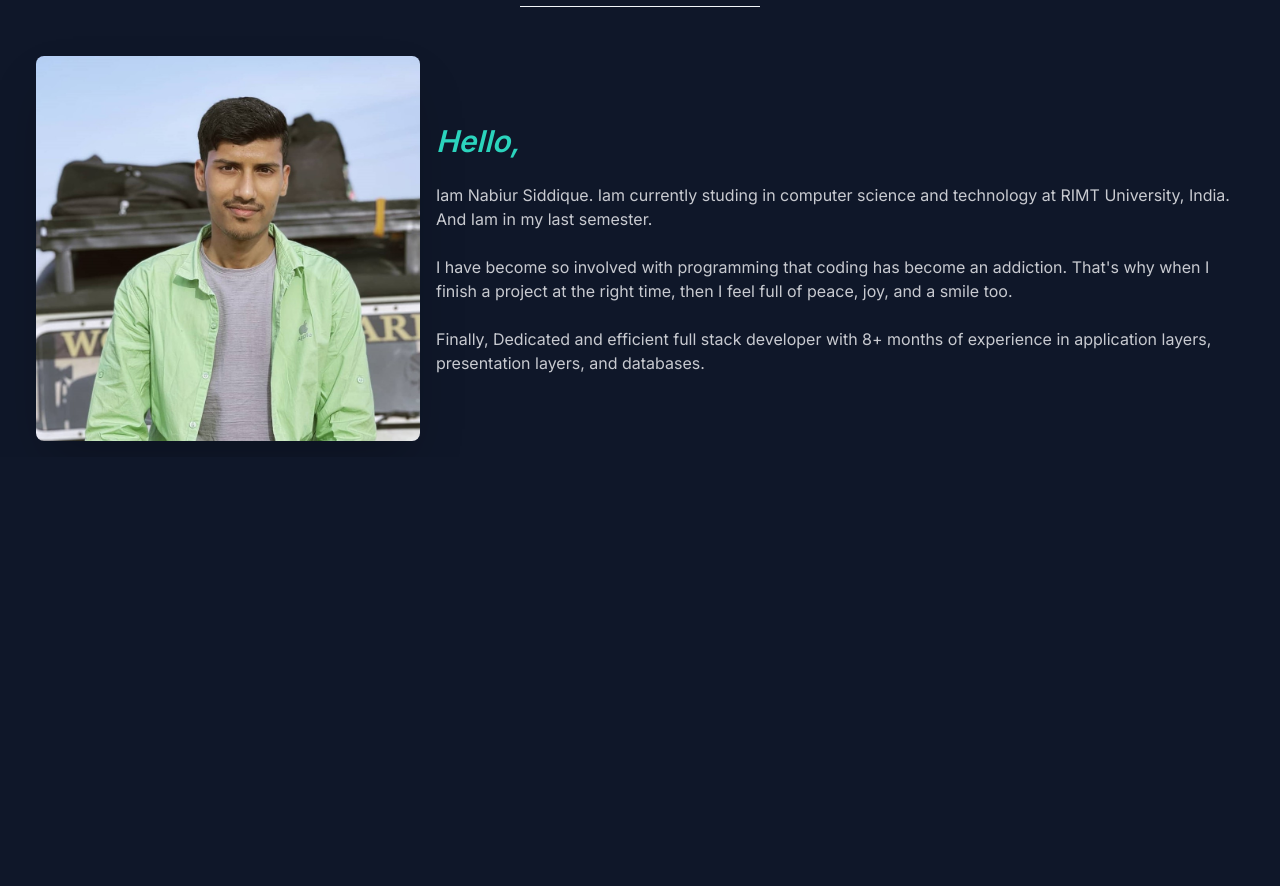
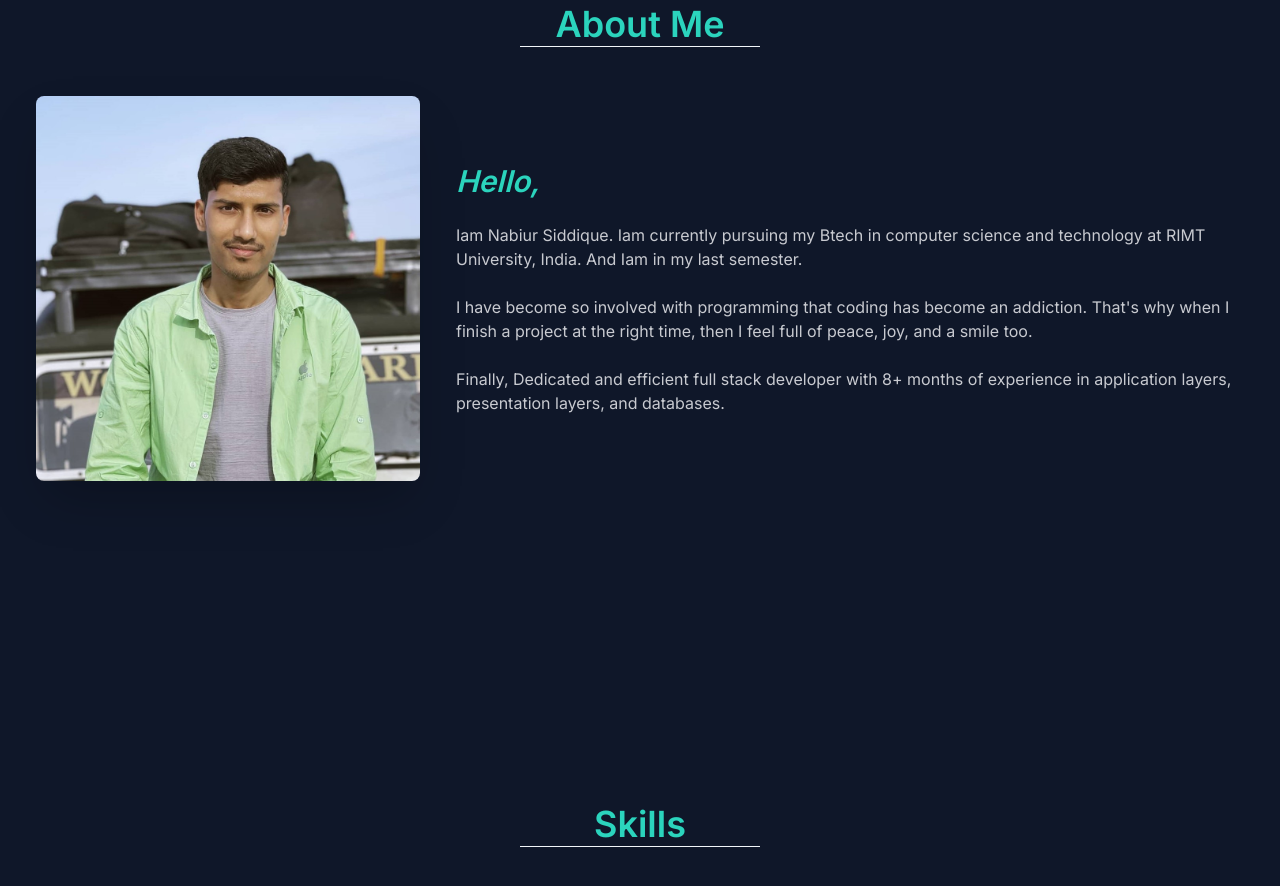
Before and after one commit to nabiursiddique/My-Portfolio-website, a React (Vite) app: page / in a window 1280 px wide. Shown: the part 672-1558 px from the top of the page. Before the commit the page ends 1129 px from the top, so only its background shows below. Built offline with nearby package versions, Linux system fonts and the light colour scheme.

Commit message:
Design- scroll to top is implemented

```diff
--- a/src/App.jsx
+++ b/src/App.jsx
@@ -1,14 +1,20 @@
 import About from "./components/About/About"
 import Home from "./components/Home/Home/Home"
+import ScrollToTop from "./components/ScrollToTop/ScrollToTop"
 import { NavbarDefault } from "./components/Shared/Navbar/Navbar"
+import Skills from "./components/Skills/Skills"
 
 const App = () => {
   return (
-    <div className="font-body max-w-[1440px] mx-auto">
-      <NavbarDefault />
-      <Home />
-      <About />
-    </div>
+    <>
+      <div className="font-body max-w-[1440px] mx-auto">
+        <NavbarDefault />
+        <Home />
+        <About />
+        <Skills />
+      </div>
+      <ScrollToTop />
+    </>
   )
 }
 
--- a/src/components/About/About.jsx
+++ b/src/components/About/About.jsx
@@ -4,7 +4,7 @@ import NabiurSiddique from '../../assets/NabiurSiddique.jpg'
 const About = () => {
     return (
 
-        <section id='about' className='lg:mx-5'>
+        <section id='about' className='lg:mx-5 h-screen pt-10'>
             <div className='hero mb-5'>
                 <div className='hero-content justify-start'>
                     <h2 className='text-4xl text-success font-semibold '>About Me</h2>
@@ -12,11 +12,11 @@ const About = () => {
                 <span className='w-60 h-[.5px] bg-slate-100 mt-11'></span>
             </div>
             <div className="hero">
-                <div className="hero-content flex-col-reverse lg:flex-row">
+                <div className="hero-content flex-col lg:flex-row">
                     <img src={NabiurSiddique} className="max-w-sm rounded-lg shadow-2xl" />
-                    <div>
+                    <div className='lg:ml-5 md:ml-5'>
                         <h2 className='text-3xl text-success font-semibold mb-6 italic'>Hello,</h2>
-                        <p>Iam Nabiur Siddique. Iam currently studing in computer science and technology at RIMT University, India. And Iam in my last semester.
+                        <p>Iam Nabiur Siddique. Iam currently pursuing my Btech in computer science and technology at RIMT University, India. And Iam in my last semester.
                             <br />
                             <br />
                             I have become so involved with programming that coding has become an addiction. That's why when I finish a project at the right time, then I feel full of peace, joy, and a smile too.
--- a/src/components/Home/Home/Home.jsx
+++ b/src/components/Home/Home/Home.jsx
@@ -3,7 +3,7 @@ import Hero from '../Hero/Hero';
 
 const Home = () => {
     return (
-        <div>
+        <div id='#'>
             <Hero />
         </div>
     );
--- a/src/components/Home/Leftside/Leftside.jsx
+++ b/src/components/Home/Leftside/Leftside.jsx
@@ -5,7 +5,7 @@ import { motion } from "framer-motion";
 
 const Leftside = () => {
     return (
-        <section id='home'>
+        <section>
             <div className='flex flex-col gap-7'>
                 <motion.a
                     initial={{ y: 10, opacity: 0 }}
--- /dev/null
+++ b/src/components/ScrollToTop/ScrollToTop.jsx
@@ -0,0 +1,40 @@
+import React, { useEffect, useState } from 'react';
+import { AiOutlineArrowUp } from "react-icons/ai";
+
+const ScrollToTop = () => {
+
+    const [isVisible, setIsVisible] = useState(false);
+
+    const GoToTop = () => {
+        window.scrollTo({ top: 0, left: 0, behavior: 'smooth' })
+    };
+
+    const listenToScroll = () => {
+        let hightToHidden = 200;
+        const winScroll = document.body.scrollTop || document.documentElement.scrollTop;
+        if (winScroll > hightToHidden) {
+            setIsVisible(true);
+        } else {
+            setIsVisible(false);
+        }
+
+    }
+
+    useEffect(() => {
+        window.addEventListener('scroll', listenToScroll)
+    }, [])
+
+    return (
+        <>
+            {
+                isVisible && (
+                    <div className='btn btn-success fixed right-10 bottom-10' onClick={GoToTop}>
+                        <AiOutlineArrowUp />
+                    </div>
+                )
+            }
+        </>
+    );
+};
+
+export default ScrollToTop;
--- a/src/components/Shared/Navbar/Navbar.jsx
+++ b/src/components/Shared/Navbar/Navbar.jsx
@@ -26,7 +26,7 @@ export function NavbarDefault() {
                 variant="small"
                 color="blue-gray"
                 className="font-normal rounded btn btn-sm btn-ghost hover:btn-success"
-                href="#Home"
+                href="#"
             >
                 Home
             </motion.a>
--- /dev/null
+++ b/src/components/Skills/Skills.jsx
@@ -0,0 +1,16 @@
+import React from 'react';
+
+const Skills = () => {
+    return (
+        <section id='skills' className='lg:mx-5 h-screen pt-10'>
+            <div className='hero mb-5'>
+                <div className='hero-content justify-start'>
+                    <h2 className='text-4xl text-success font-semibold '>Skills</h2>
+                </div>
+                <span className='w-60 h-[.5px] bg-slate-100 mt-11'></span>
+            </div>
+        </section>
+    );
+};
+
+export default Skills;
```
